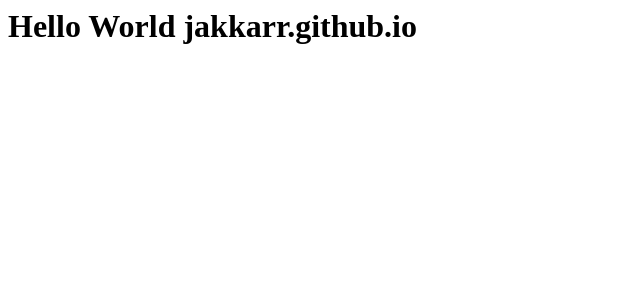
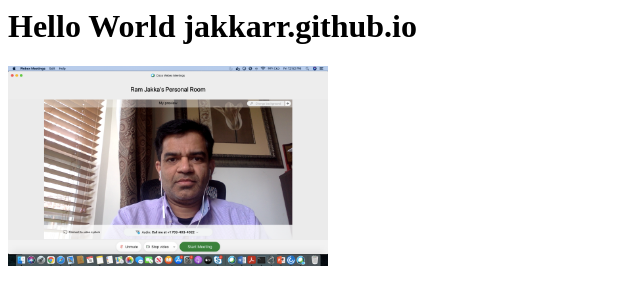
Before and after one commit to jakkarr/jakkarr.github.io, a plain HTML site: page index.html in a window 1280 px wide. Shown: the whole page, without its empty margins (0-640 px from the left). Drawn offline with Linux system fonts and the light colour scheme.

Commit message:
add image

```diff
--- a/index.html
+++ b/index.html
@@ -1,4 +1,6 @@
 <html>
 <h1>Hello World jakkarr.github.io </h1>
-
+<div>
+	<img src="jrr.jpg" height="200">
+</div>
 </html>
```
Also changed, not shown: jrr.jpg (added).
